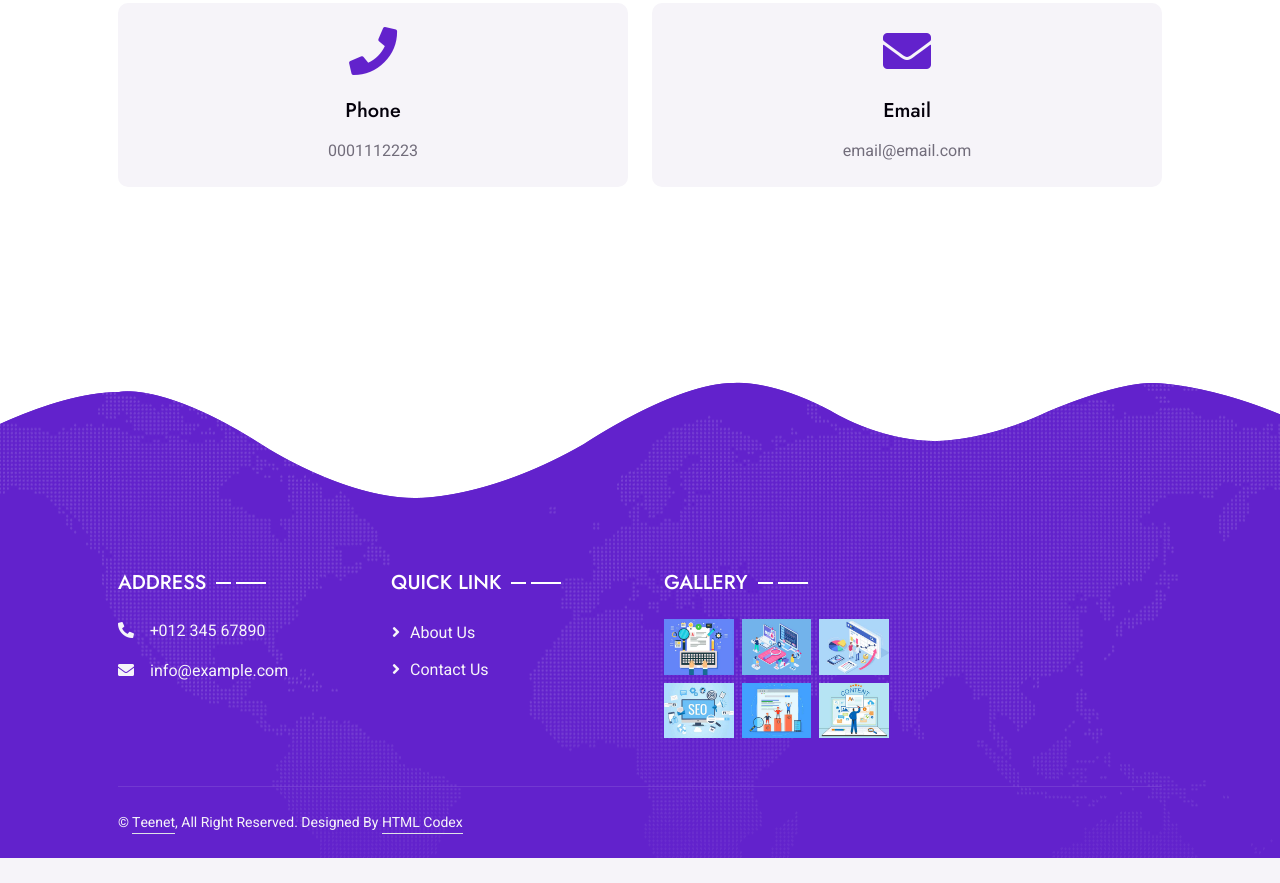
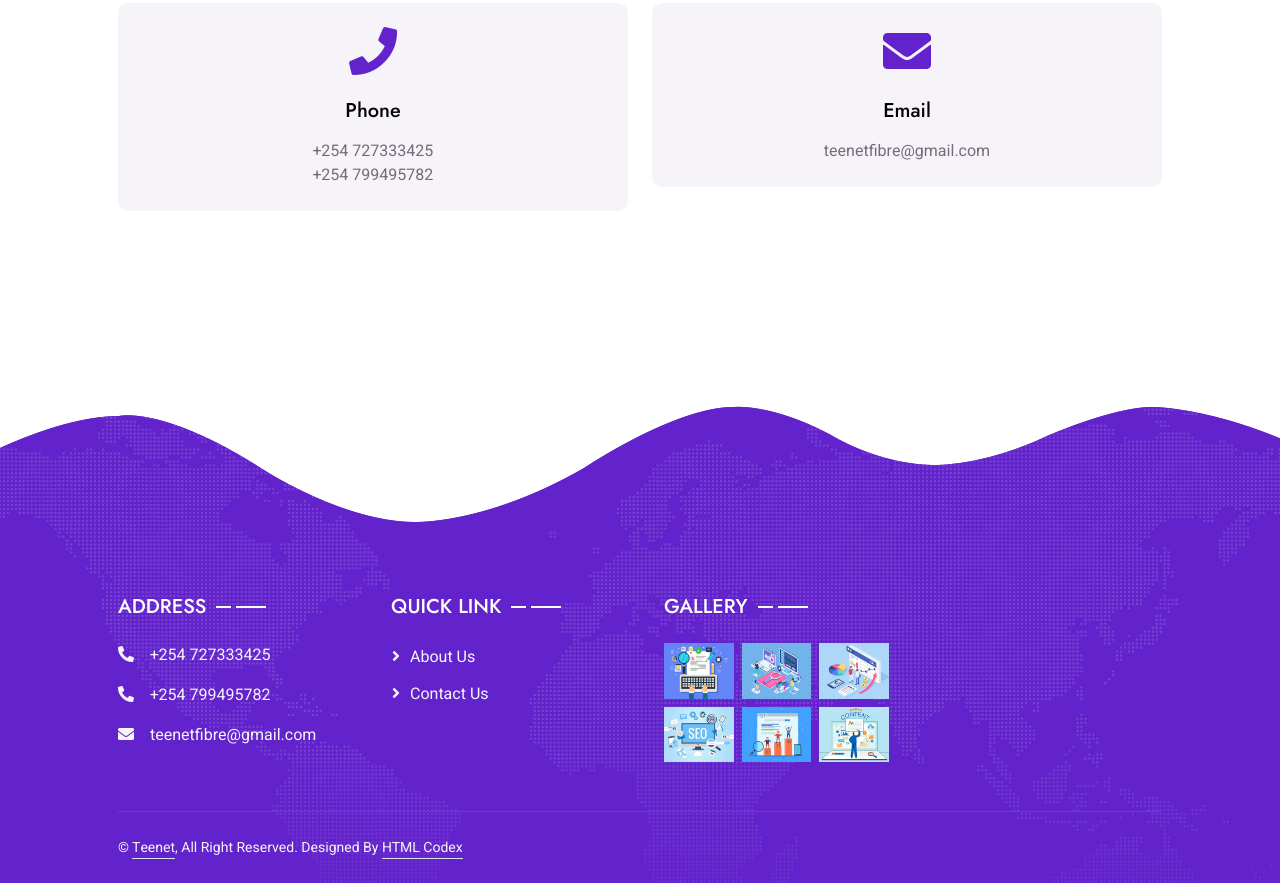
Before and after one commit to tetrax-prog/teenet, a plain HTML site: page contact.html in a window 1280 px wide. Shown: the part 822-1705 px from the top of the page. Before the commit the page ends 1680 px from the top, so only its background shows below. Drawn offline with nearby package versions, Linux system fonts and the light colour scheme.

Commit message:
final prototype

```diff
--- a/contact.html
+++ b/contact.html
@@ -96,14 +96,16 @@
                         <div class="feature-item bg-light rounded text-center p-4">
                             <i class="fa fa-3x fa-phone text-primary mb-4"></i>
                             <h5 class="mb-3">Phone</h5>
-                            <p class="m-0">0001112223</p>
+                            <p class="m-0">+254 727333425</p>
+                            <p class="m-0">+254 799495782</p>
                         </div>
                     </div>
                     <div class="col-lg-6 col-md-6 wow fadeInUp" data-wow-delay="0.3s">
                         <div class="feature-item bg-light rounded text-center p-4">
                             <i class="fa fa-3x fa-envelope text-primary mb-4"></i>
                             <h5 class="mb-3">Email</h5>
-                            <p class="m-0">email@email.com</p>
+                            <p class="m-0">teenetfibre@gmail.com</p>
+
                         </div>
                     </div>
                 </div>
@@ -118,8 +120,9 @@
                 <div class="row g-5">
                     <div class="col-md-6 col-lg-3">
                         <p class="section-title text-white h5 mb-4">Address<span></span></p>
-                        <p><i class="fa fa-phone-alt me-3"></i>+012 345 67890</p>
-                        <p><i class="fa fa-envelope me-3"></i>info@example.com</p>
+                        <p><i class="fa fa-phone-alt me-3"></i>+254 727333425</p>
+                        <p><i class="fa fa-phone-alt me-3"></i>+254 799495782</p>
+                        <p><i class="fa fa-envelope me-3"></i>teenetfibre@gmail.com</p>
                     </div>
                     <div class="col-md-6 col-lg-3">
                         <p class="section-title text-white h5 mb-4">Quick Link<span></span></p>
```
Also changed, not shown: about.html (+3 -2 lines), index.html (+3 -2 lines), project.html (+4 -3 lines).
